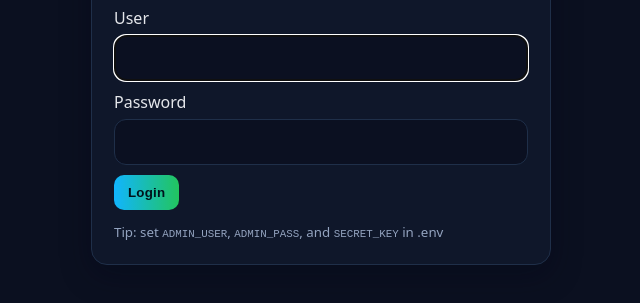
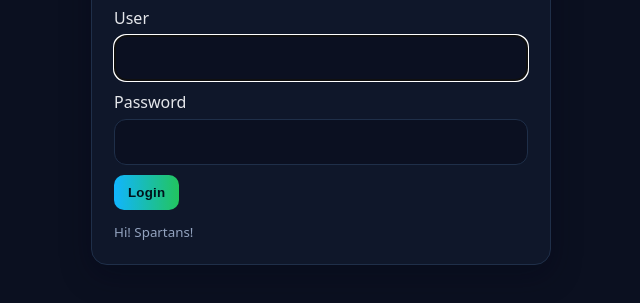
Before and after one commit to akshitbatrax/AMC_Website, a plain HTML site: page static/admin-login.html in a window 1280 px wide. Shown: the part 185-488 px from the top of the page, without its empty margins (319-959 px from the left). Drawn offline with Linux system fonts and the light colour scheme.

Commit message:
Update admin-login.html

```diff
--- a/static/admin-login.html
+++ b/static/admin-login.html
@@ -47,7 +47,7 @@
       </div>
       <button class="btn" type="submit">Login</button>
       <div style="margin-top:10px">
-        <small>Tip: set <code>ADMIN_USER</code>, <code>ADMIN_PASS</code>, and <code>SECRET_KEY</code> in .env</small>
+        <small>Hi! Spartans! </small>
       </div>
     </form>
   </div>
```
